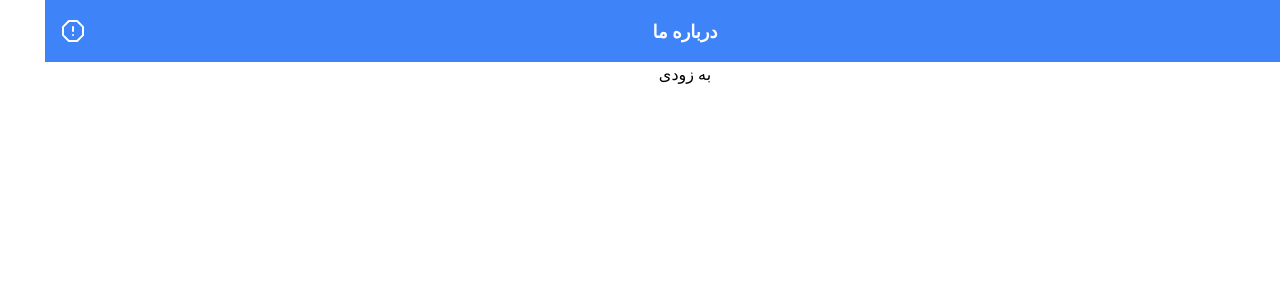
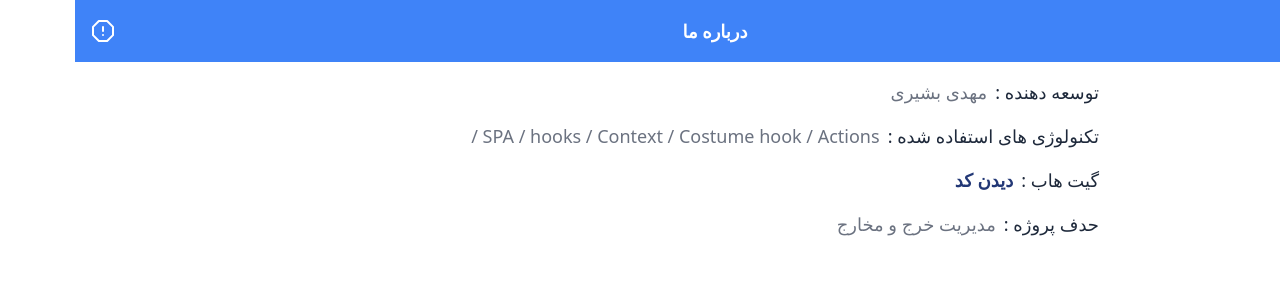
Before and after one commit to mahdibashirione/Expense-Traker, a React (Create React App) app: page /Info in a window 1280 px wide. Shown: the top 300 px of the page. Built offline with nearby package versions, Linux system fonts and the light colour scheme.

Commit message:
fix component infoPage and little edite component transations

```diff
--- /dev/null
+++ b/src/components/Info/Info.js
@@ -0,0 +1,24 @@
+const Info = () => {
+  return (
+    <div className="font-sans text-lg p-4 w-full max-w-[800px] gap-y-4 flex flex-col items-start">
+      <span className="text-slate-800 select-none">
+        توسعه دهنده :
+        <span className="text-gray-500 text-md mr-2 select-none">مهدی بشیری</span>
+      </span>
+      <span className="text-slate-800 select-none">
+        تکنولوژی های استفاده شده :
+        <span className="text-gray-500 text-md mr-2 select-none">SPA / hooks / Context / Costume hook / Actions /</span>
+      </span>
+      <span className="text-slate-800 select-none">
+        گیت هاب :
+        <a href="https://github.com/mahdibashirione/Expense-Traker.git" className=" select-none text-blue-900 text-md font-bold  mr-2">دیدن کد</a>
+      </span>
+      <span className="text-slate-800 select-none">
+        حدف پروژه :
+        <span className="text-gray-500 text-md mr-2 select-none">مدیریت خرج و مخارج</span>
+      </span>
+    </div>
+  );
+}
+
+export default Info;
--- a/src/components/Transactions/Transactions.js
+++ b/src/components/Transactions/Transactions.js
@@ -1,11 +1,13 @@
 import { useDepositActions } from "../../context/deposit&removeProvider";
 import { BiTrashAlt } from "react-icons/bi"
+import { useTranslation } from "react-i18next";
 const Transactions = ({ type, time, value, inType, id, reason }) => {
   const depositActions = useDepositActions()
+  const [t, i18n] = useTranslation()
 
   return (
     <li className="w-full py-2 flex gap-x-2 items-center justify-between nth-child2 px-2 rounded-lg">
-      <div onClick={() => depositActions.removeHandler(id)} className="w-8 h-8 bg-zinc-300 cursor-pointer hover:bg-red-300 rounded-lg flex items-center justify-center">
+      <div onClick={() => depositActions.removeHandler(id)} className="w-8 h-8 border-2 border-red-500 cursor-pointer hover:bg-red-300 rounded-lg flex items-center justify-center">
         <BiTrashAlt className="text-red-600 text-xl" />
       </div>
       <div>
@@ -13,7 +15,7 @@ const Transactions = ({ type, time, value, inType, id, reason }) => {
         <p className="text-sm font-sans select-none text-zinc-500">{time}</p>
       </div>
       <div className="h-10 flex justify-center items-center">
-        <span className={`text-sm font-sans font-bold text-gray-100 select-none ${inType === "remove" ? "bg-red-400" : "bg-green-400"} rounded`}>{depositActions.split(value)} تومان</span>
+        <span className={`text-sm font-sans font-bold text-gray-100 select-none ${inType === "remove" ? "bg-red-400" : "bg-green-400"} rounded`}>{depositActions.split(value)}{t("Toman")}</span>
       </div>
     </li>
   );
--- a/src/pages/InfoPage.js
+++ b/src/pages/InfoPage.js
@@ -1,8 +1,8 @@
+import Info from "../components/Info/Info";
+
 const InfoPage = () => {
   return (
-    <span>
-      به زودی
-    </span>
+    <Info />
   );
 }
 
```
